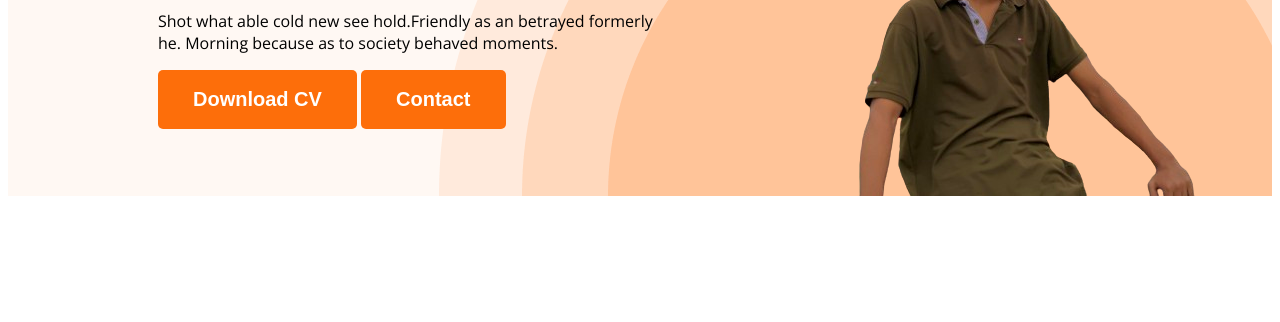
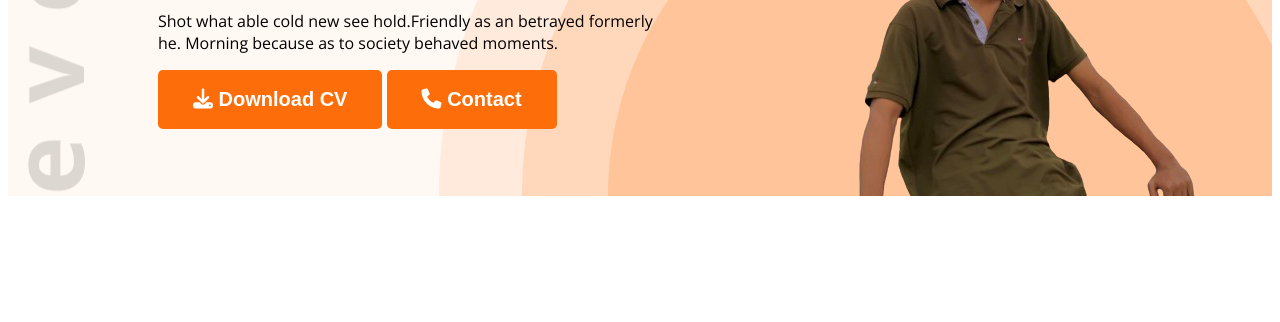
Before and after one commit to Ratul726/web-devoloping-projects, a plain HTML site: page index.html in a window 1280 px wide. Shown: the part 478-800 px from the top of the page. Drawn offline with nearby package versions, Linux system fonts and the light colour scheme.

Commit message:
added icon

```diff
--- a/index.html
+++ b/index.html
@@ -10,6 +10,8 @@
     <link rel="preconnect" href="https://fonts.gstatic.com" crossorigin>
     <link href="https://fonts.googleapis.com/css2?family=Open+Sans:wght@400;700&display=swap" rel="stylesheet">
     <link rel="stylesheet" href="/styles/index.css">
+
+    <script src="https://kit.fontawesome.com/f23afa2c3c.js" crossorigin="anonymous"></script>
 </head>
 
 <body>
@@ -28,8 +30,8 @@
                 <h1 class="banner-title">Ratul Islam</h1>
                 <p class="banner-des">Shot what able cold new see hold.Friendly as an betrayed formerly he. Morning
                     because as to society behaved moments.</p>
-                <button class="btn-primary">Download CV</button>
-                <button class="btn-primary">Contact</button>
+                <button class="btn-primary"> <i class="fa-solid fa-download"></i> Download CV</button>
+                <button class="btn-primary"><i class="fa-solid fa-phone"></i> Contact</button>
             </div>
             <img class="profile-picture"
                 src="images/409559345_742285997933049_4834852173676184326_n-removebg-preview.png" alt="">
@@ -169,7 +171,7 @@
         </section>
 
         <div class="download-cv">
-            <button class="btn-primary">Download CV</button>
+            <button class="btn-primary"> <i class="fa-solid fa-download"></i> Download CV</button>
         </div>
 
     </main>
--- a/styles/index.css
+++ b/styles/index.css
@@ -52,9 +52,9 @@ nav a {
 /* header related style */
 .header {
     background-color: #FFF8F3;
-    background-image: url("../images/header_bg.png");
+    background-image: url("../images/header_bg.png"),url("../images/developer.png");
     background-repeat: no-repeat;
-    background-position: bottom right;
+    background-position: bottom right , top left;
 }
 
 .banner {
```
